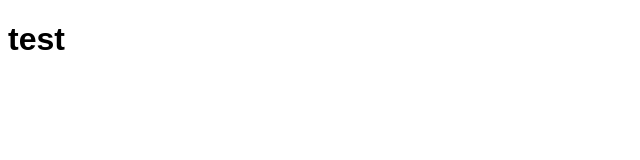
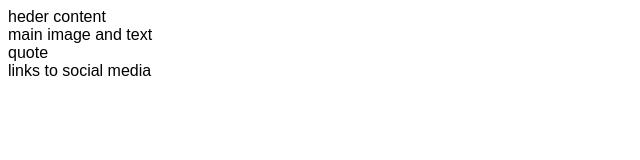
Before and after one commit to yeashire/portfolio_project_1_, a plain HTML site: page index.html in a window 1280 px wide. Shown: the whole page, without its empty margins (0-640 px from the left). Drawn offline with Linux system fonts and the light colour scheme.

Commit message:
add structure for home page

```diff
--- a/index.html
+++ b/index.html
@@ -9,10 +9,15 @@
     <link rel="stylesheet" href="assets/css/style.css">
 
 
-
     <title>Anna Kowalski</title>
 </head>
 <body>
-    <h1>test</h1>
+    <header>heder content</header>
+<Section>main image and text</Section>
+<section>quote </section>
+<footer>
+    links to social media
+</footer>
+
 </body>
 </html>
```
